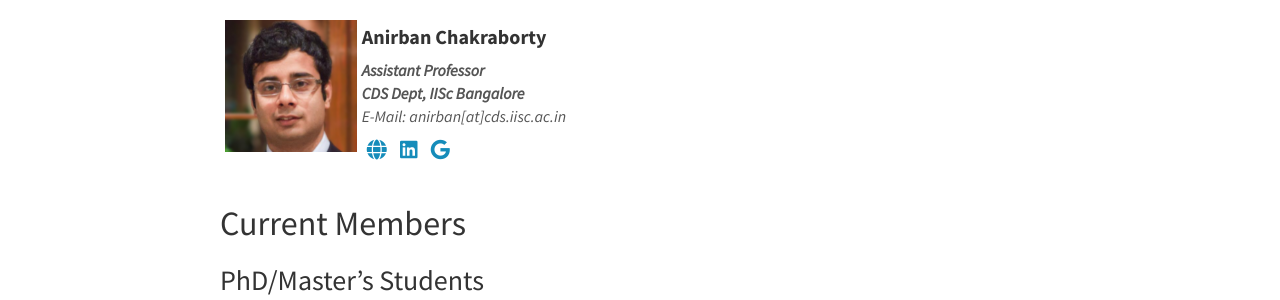
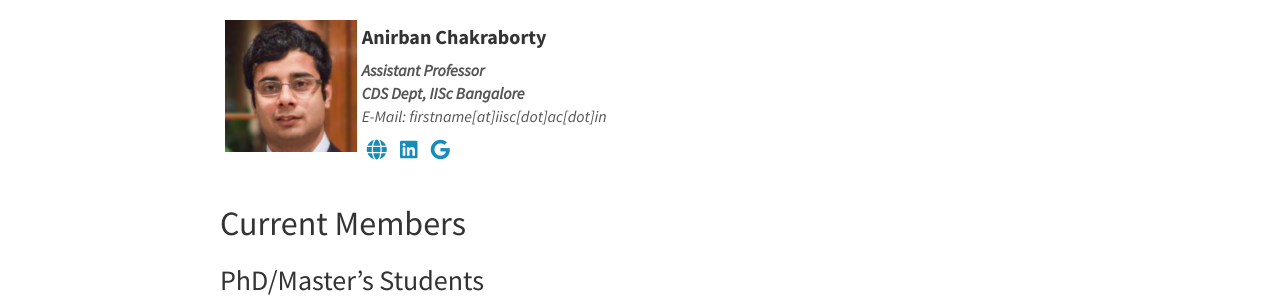
Before and after one commit to vcl-iisc/vclab-website, a Jekyll site: the page built from _pages/team.md, in a window 1280 px wide and 900 px high. Shown: the part 255-555 px from the top of the window. Built offline with Jekyll 4.4.1, drawn with Linux system fonts in a browser that asks for light colours; nearby versions of some CDN libraries.

Commit message:
Update lab_head.yml

```diff
--- a/_data/lab_head.yml
+++ b/_data/lab_head.yml
@@ -2,7 +2,7 @@
   photo: AnirbanChakraborty.png
   info: Assistant Professor
   affl:  CDS Dept, IISc Bangalore
-  email: anirban[at]cds.iisc.ac.in
+  email: firstname[at]iisc[dot]ac[dot]in
   url: https://anirbanchakraborty.github.io
   linkedin: https://in.linkedin.com/in/anirban-chakraborty-629a1833
   google_scholar: https://scholar.google.co.in/citations?user=NtAsZK-2HjcC&hl=en
```
